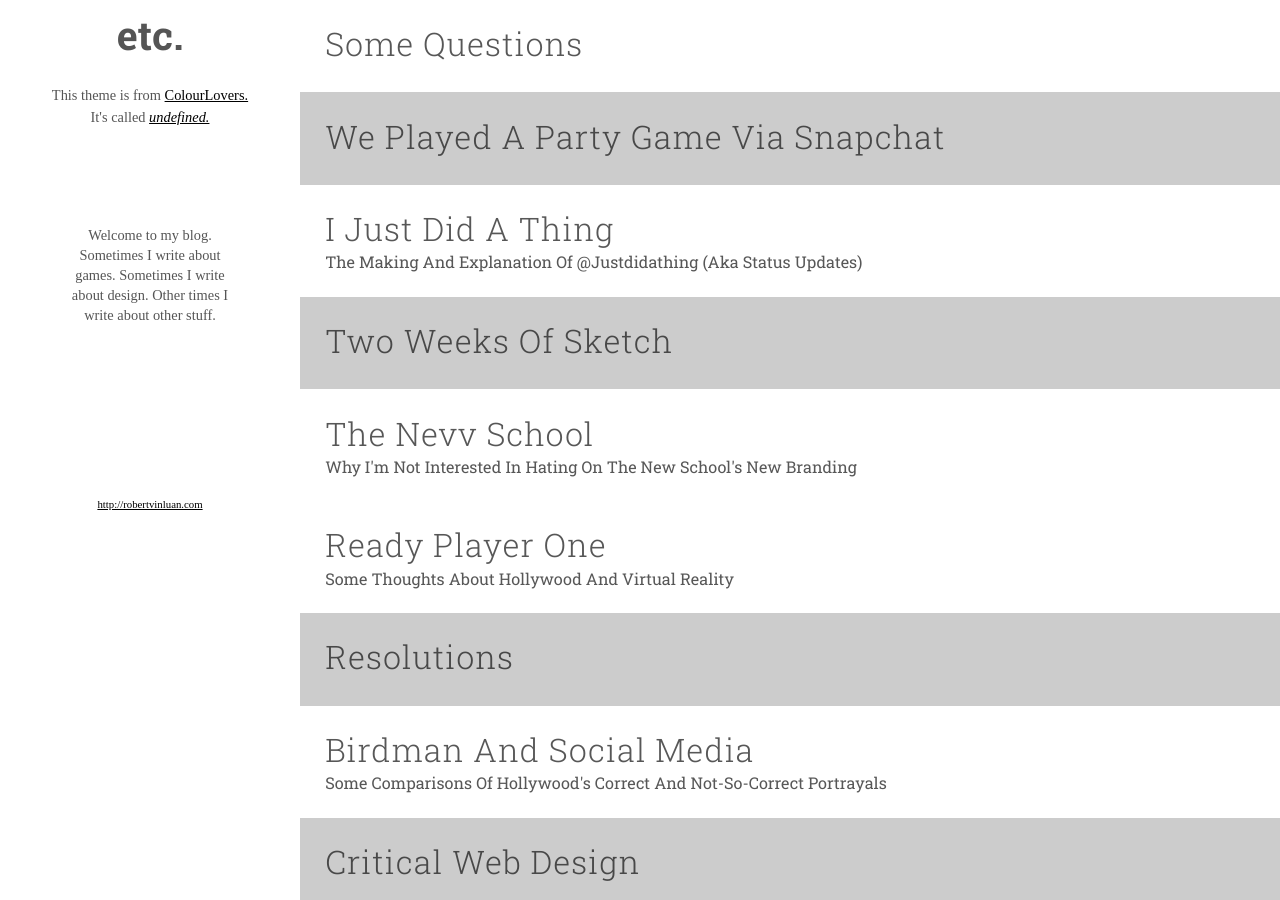
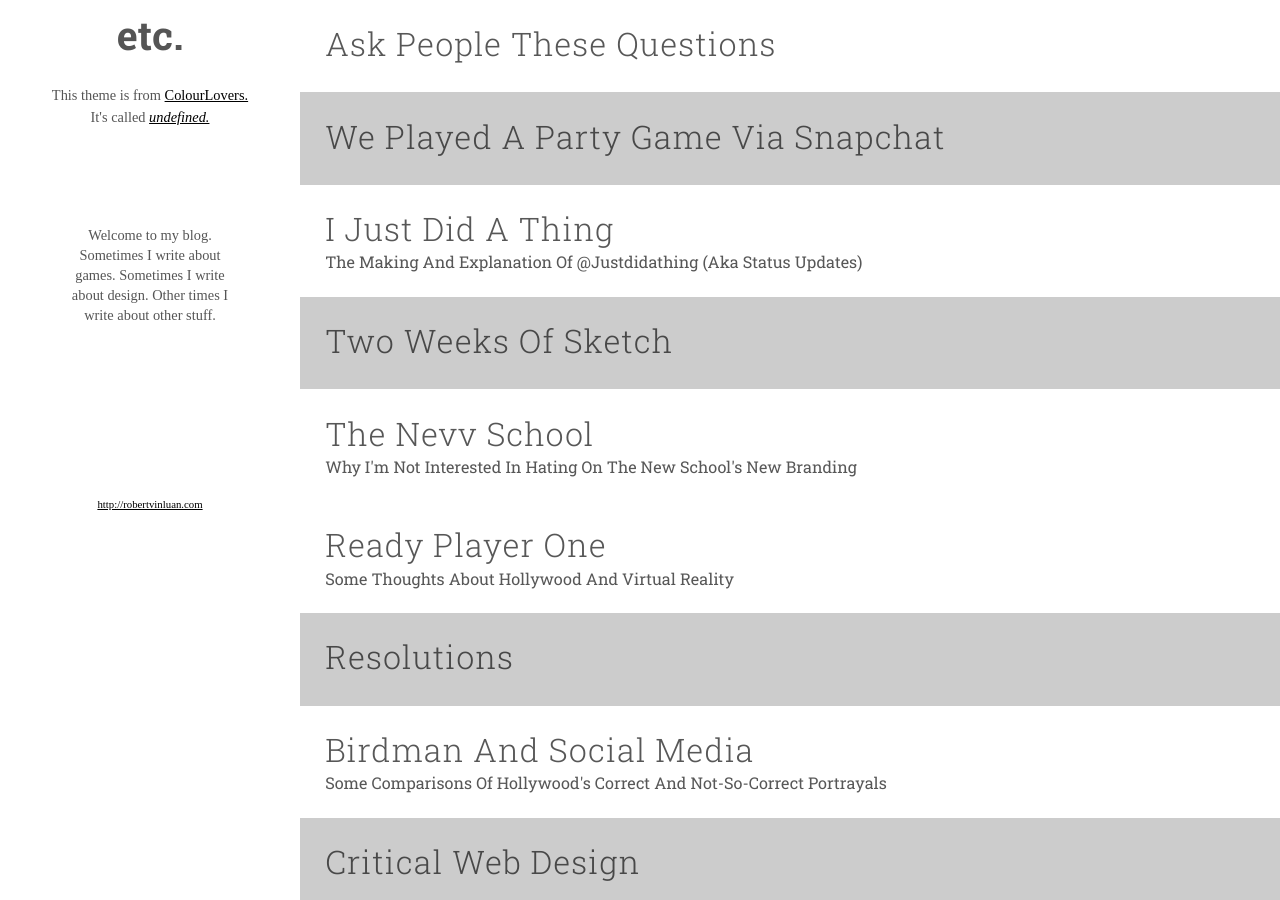
Before and after one commit to rvinluan/rvinluan.github.io, a Jekyll site: the page built from index.html, in a window 1280 px wide and 900 px high. Built offline with Jekyll 4.4.1, drawn with Linux system fonts in a browser that asks for light colours; nearby versions of some CDN libraries; some web fonts are replaced.

Commit message:
Update 2015-07-16-some-questions.md

```diff
--- a/_posts/2015-07-16-some-questions.md
+++ b/_posts/2015-07-16-some-questions.md
@@ -1,5 +1,7 @@
 ---
 published: true
+layout: post
+title: Ask People These Questions
 ---
 
 
```
